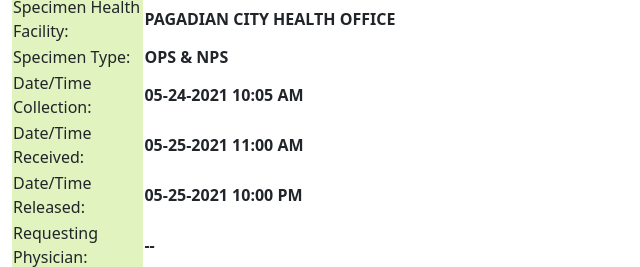
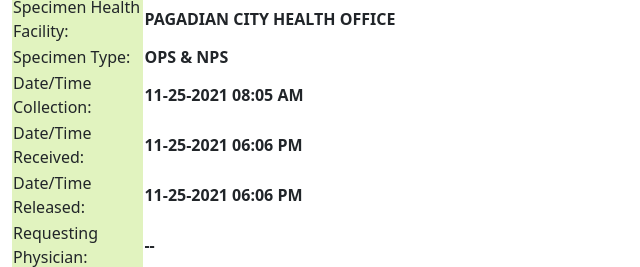
Before and after one commit to annek1022/eunice, a plain HTML site: page index.html in a window 1280 px wide. Shown: the part 384-651 px from the top of the page, 0-640 px from the left. Drawn offline with Linux system fonts and the light colour scheme; no server answers.

Commit message:
Update and rename ZDSMC.html to index.html

```diff
--- a/ZDSMC.html
+++ b/index.html
@@ -120,17 +120,17 @@
                                   </tr>
                                   <tr>
                                     <td id="datafield" style="background-color:#e1f3bf">Date/Time Collection:</td>
-                                    <td class="dush" id="lbltimecollect" style="vertical-align: middle; text-align: left;">05-24-2021 10:05 AM</td>
+                                    <td class="dush" id="lbltimecollect" style="vertical-align: middle; text-align: left;">11-25-2021 08:05 AM</td>
                                     <td id="llstat" style="vertical-align: middle; text-align: center; font-weight:bold;"></td>
                                   </tr>
                                   <tr>
                                     <td id="datafield" style="background-color:#e1f3bf">Date/Time Received:</td>
-                                    <td class="dush" id="lbltimereceived" style="vertical-align: middle; text-align: left;">05-25-2021 11:00 AM</td>
+                                    <td class="dush" id="lbltimereceived" style="vertical-align: middle; text-align: left;">11-25-2021 06:06 PM</td>
                                     <td id="llstat" style="vertical-align: middle; text-align: center; font-weight:bold;"></td>
                                   </tr>
                                   <tr>
                                     <td id="datafield" style="background-color:#e1f3bf">Date/Time Released:</td>
-                                    <td class="dush" id="lbltimereleased" style="vertical-align: middle; text-align: left;">05-25-2021 10:00 PM</td>
+                                    <td class="dush" id="lbltimereleased" style="vertical-align: middle; text-align: left;">11-25-2021 06:06 PM</td>
                                     <td id="llstat" style="vertical-align: middle; text-align: center; font-weight:bold;"></td>
                                   </tr>
                                   <tr>
```
